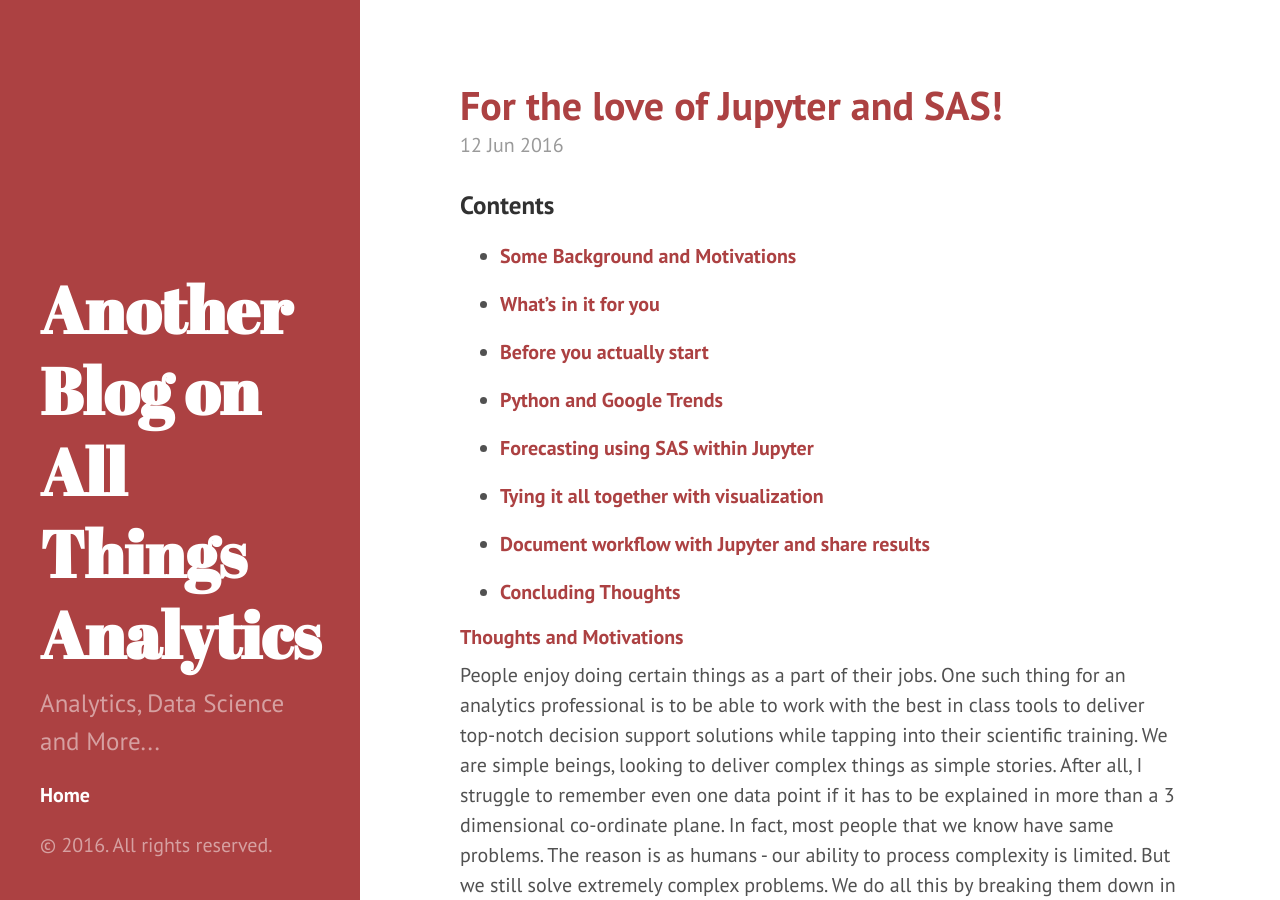
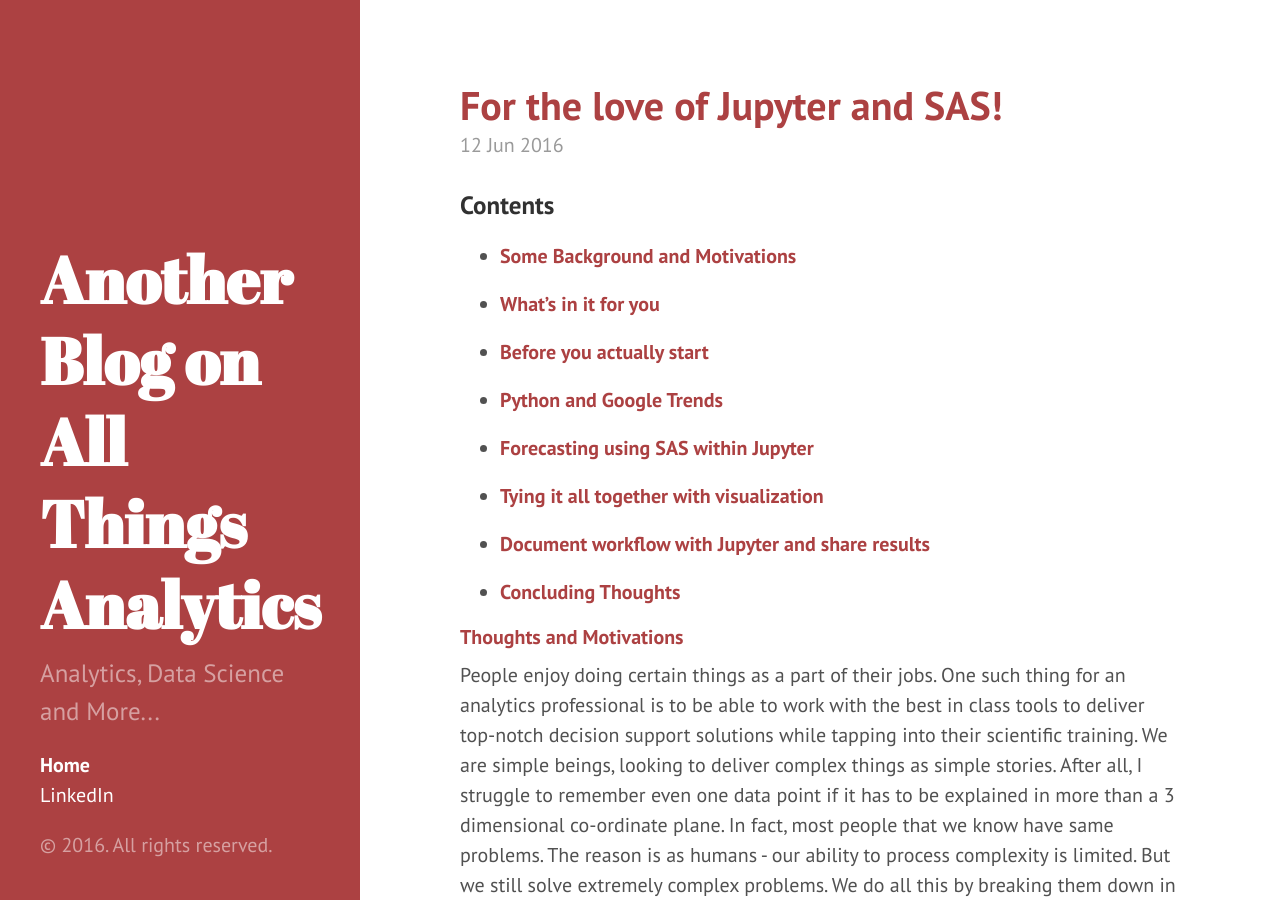
Before and after one commit to datasciencemonkey/datasciencemonkey.github.io, a Jekyll site: the page built from index.html, in a window 1280 px wide and 900 px high. Built offline with Jekyll 4.4.1, drawn with Linux system fonts in a browser that asks for light colours; the list of posts is cut into pages by our own code.

Commit message:
Update sidebar.html

```diff
--- a/_includes/sidebar.html
+++ b/_includes/sidebar.html
@@ -25,7 +25,7 @@
           {% endif %}
         {% endif %}
       {% endfor %}
-
+      <li class="sidebar-nav-item"><a href="https://www.linkedin.com/in/sathishgangichetty">LinkedIn</a></li>
       <!--li class="sidebar-nav-item"><a href="{{ site.github.repo }}/archive/v{{ site.version }}.zip">Download</a></li>
       <li class="sidebar-nav-item"><a href="{{ site.github.repo }}">GitHub project</a></li>
       <li class="sidebar-nav-item">Currently v{{ site.version }}</li-->
```
